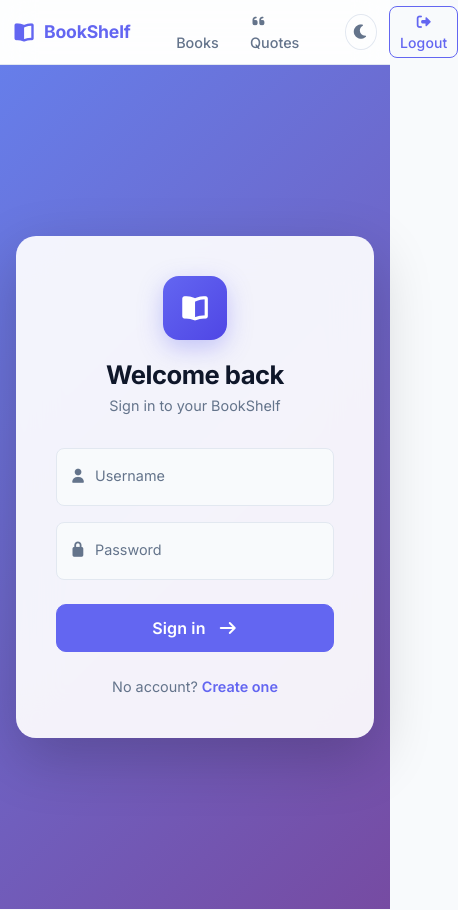
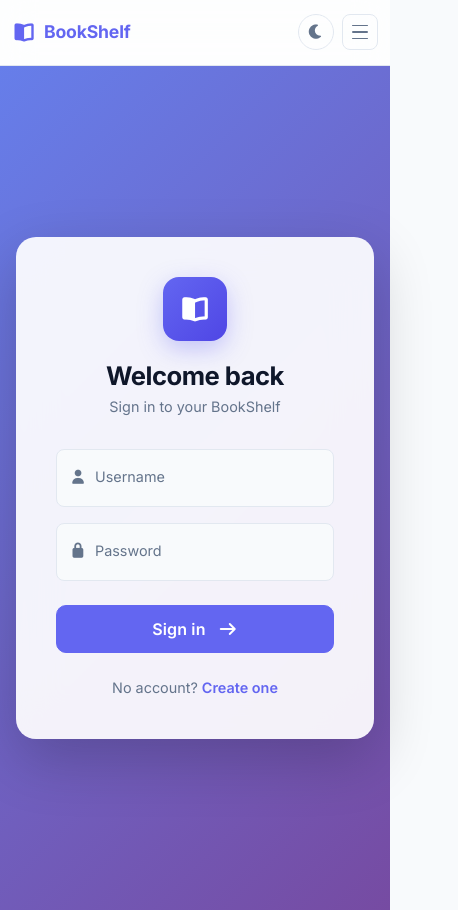
Before and after one commit to Nooah12/BookApp, an Angular app in the folder BookApp/: page /login in a window 390 px wide. Shown: the whole page, 458 px wide, since content can reach past the window. Built offline with nearby package versions, Linux system fonts and the light colour scheme; sample sign-in values are in the browser's storage.

Commit message:
feat: add hamburger menu for mobile

```diff
--- a/BookApp/src/app/components/navbar/navbar.html
+++ b/BookApp/src/app/components/navbar/navbar.html
@@ -1,11 +1,12 @@
 <nav class="app-navbar">
   <div class="container nav-inner">
-    <a class="nav-brand" routerLink="/books">
+    <a class="nav-brand" routerLink="/books" (click)="closeMenu()">
       <i class="fas fa-book-open"></i>
       <span>BookShelf</span>
     </a>
 
-    <div class="nav-links">
+    <!-- Desktop links -->
+    <div class="nav-links d-none d-md-flex">
       <a class="nav-link" routerLink="/books" routerLinkActive="active">
         <i class="fas fa-books"></i> Books
       </a>
@@ -14,7 +15,8 @@
       </a>
     </div>
 
-    <div class="nav-actions">
+    <!-- Desktop actions -->
+    <div class="nav-actions d-none d-md-flex">
       <button class="icon-btn" (click)="theme.toggleDarkMode()" [title]="theme.darkMode ? 'Light mode' : 'Dark mode'">
         <i class="fas" [class.fa-sun]="theme.darkMode" [class.fa-moon]="!theme.darkMode"></i>
       </button>
@@ -22,5 +24,30 @@
         <i class="fas fa-sign-out-alt"></i> Logout
       </button>
     </div>
+
+    <!-- Mobile right side -->
+    <div class="mobile-right d-flex d-md-none">
+      <button class="icon-btn" (click)="theme.toggleDarkMode()">
+        <i class="fas" [class.fa-sun]="theme.darkMode" [class.fa-moon]="!theme.darkMode"></i>
+      </button>
+      <button class="hamburger" (click)="toggleMenu()" [class.open]="menuOpen">
+        <span></span>
+        <span></span>
+        <span></span>
+      </button>
+    </div>
+  </div>
+
+  <!-- Mobile menu -->
+  <div class="mobile-menu" [class.open]="menuOpen">
+    <a class="mobile-link" routerLink="/books" routerLinkActive="active" (click)="closeMenu()">
+      <i class="fas fa-books"></i> Books
+    </a>
+    <a class="mobile-link" routerLink="/quotes" routerLinkActive="active" (click)="closeMenu()">
+      <i class="fas fa-quote-left"></i> Quotes
+    </a>
+    <button class="mobile-link logout" (click)="logout(); closeMenu()">
+      <i class="fas fa-sign-out-alt"></i> Logout
+    </button>
   </div>
 </nav>
--- a/BookApp/src/app/components/navbar/navbar.scss
+++ b/BookApp/src/app/components/navbar/navbar.scss
@@ -93,3 +93,96 @@
     transform: rotate(15deg);
   }
 }
+
+// --- Hamburger ---
+.mobile-right {
+  margin-left: auto;
+  align-items: center;
+  gap: 0.5rem;
+}
+
+.hamburger {
+  width: 36px;
+  height: 36px;
+  border-radius: var(--radius-sm);
+  border: 1.5px solid var(--border);
+  background: transparent;
+  cursor: pointer;
+  display: flex;
+  flex-direction: column;
+  align-items: center;
+  justify-content: center;
+  gap: 5px;
+  padding: 0;
+  transition: border-color var(--transition);
+
+  span {
+    display: block;
+    width: 16px;
+    height: 1.5px;
+    background: var(--text-muted);
+    border-radius: 2px;
+    transition: all 0.25s cubic-bezier(0.4, 0, 0.2, 1);
+    transform-origin: center;
+  }
+
+  &.open {
+    border-color: var(--primary);
+
+    span:nth-child(1) { transform: translateY(6.5px) rotate(45deg); background: var(--primary); }
+    span:nth-child(2) { opacity: 0; transform: scaleX(0); }
+    span:nth-child(3) { transform: translateY(-6.5px) rotate(-45deg); background: var(--primary); }
+  }
+
+  &:hover {
+    border-color: var(--primary);
+    span { background: var(--primary); }
+  }
+}
+
+// --- Mobile menu ---
+.mobile-menu {
+  overflow: hidden;
+  max-height: 0;
+  transition: max-height 0.3s cubic-bezier(0.4, 0, 0.2, 1);
+  border-top: 1px solid transparent;
+
+  &.open {
+    max-height: 300px;
+    border-top-color: var(--border);
+  }
+}
+
+.mobile-link {
+  display: flex;
+  align-items: center;
+  gap: 0.75rem;
+  padding: 0.9rem 1.25rem;
+  font-size: 0.95rem;
+  font-weight: 500;
+  color: var(--text-muted);
+  text-decoration: none;
+  border: none;
+  background: transparent;
+  width: 100%;
+  transition: color var(--transition), background var(--transition);
+  cursor: pointer;
+
+  i { width: 16px; text-align: center; }
+
+  &:hover, &.active {
+    color: var(--primary);
+    background: rgba(99, 102, 241, 0.06);
+  }
+
+  &.active { font-weight: 600; }
+
+  &.logout {
+    color: #ef4444;
+    &:hover { color: #ef4444; background: rgba(239, 68, 68, 0.06); }
+  }
+
+  & + & {
+    border-top: 1px solid var(--border);
+  }
+}
--- a/BookApp/src/app/components/navbar/navbar.ts
+++ b/BookApp/src/app/components/navbar/navbar.ts
@@ -14,4 +14,7 @@ export class Navbar {
   logout() { this.auth.logout(); }
 
   theme = inject(Theme);
+  menuOpen = false;
+  toggleMenu() { this.menuOpen = !this.menuOpen; }
+  closeMenu() { this.menuOpen = false; }
 }
```
